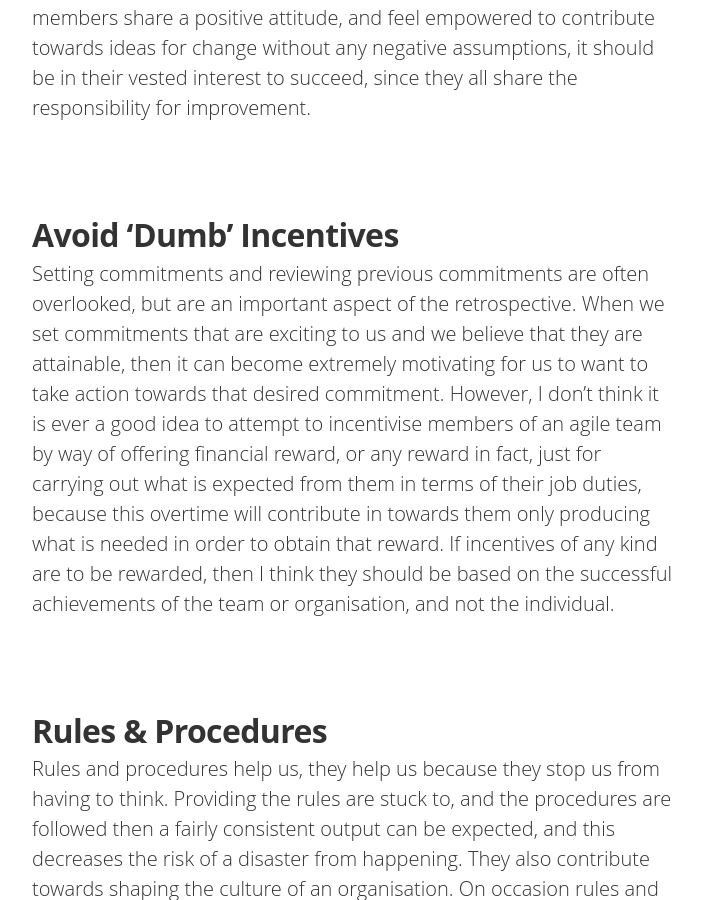
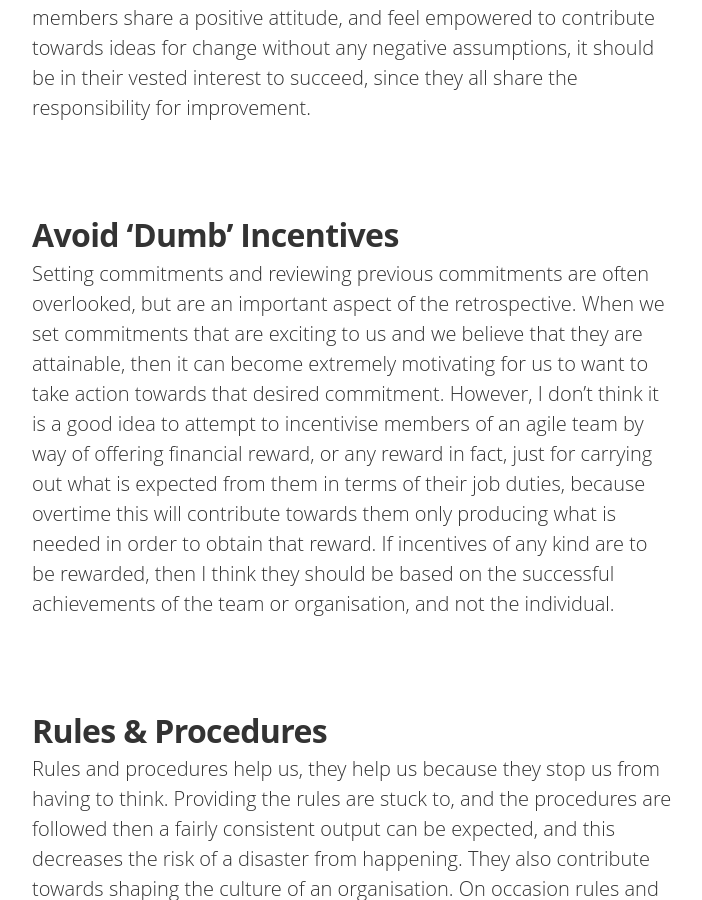
Before and after one commit to IamJackReed/JackReed, a Jekyll site: the page built from _posts/2017-08-21-retrospectives-unnecessary-bad-situations.md, in a window 1280 px wide and 900 px high, scrolled down 2722 px. Shown: the whole window, without its empty margins (288-990 px from the left). Built offline with Jekyll 4.4.1, drawn with Linux system fonts in a browser that asks for light colours; nearby versions of some CDN libraries; some web fonts are replaced; comment, search, counter and statistics services are not loaded.

Commit message:
Update 2017-08-21-retrospectives-unnecessary-bad-situations.md

```diff
--- a/_posts/2017-08-21-retrospectives-unnecessary-bad-situations.md
+++ b/_posts/2017-08-21-retrospectives-unnecessary-bad-situations.md
@@ -20,7 +20,7 @@ image2: /assets/article_images/2017-08-21-retrospectives-unnecessary-bad-situati
 
 
 # Avoid 'Dumb' Incentives
-<span style="color:#00000; font-family: 'open sans'; font-size: 1em; font-size: 20px; font-weight: 200; hyphens: none;">Setting commitments and reviewing previous commitments are often overlooked, but are an important aspect of the retrospective. When we set commitments that are exciting to us and we believe that they are attainable, then it can become extremely motivating for us to want to take action towards that desired commitment. However, I don't think it is ever a good idea to attempt to incentivise members of an agile team by way of offering financial reward, or any reward in fact, just for carrying out what is expected from them in terms of their job duties, because this overtime will contribute in towards them only producing what is needed in order to obtain that reward. If incentives of any kind are to be rewarded, then I think they should be based on the successful achievements of the team or organisation, and not the individual.
+<span style="color:#00000; font-family: 'open sans'; font-size: 1em; font-size: 20px; font-weight: 200; hyphens: none;">Setting commitments and reviewing previous commitments are often overlooked, but are an important aspect of the retrospective. When we set commitments that are exciting to us and we believe that they are attainable, then it can become extremely motivating for us to want to take action towards that desired commitment. However, I don't think it is a good idea to attempt to incentivise members of an agile team by way of offering financial reward, or any reward in fact, just for carrying out what is expected from them in terms of their job duties, because overtime this will contribute towards them only producing what is needed in order to obtain that reward. If incentives of any kind are to be rewarded, then I think they should be based on the successful achievements of the team or organisation, and not the individual.
 
 # Rules & Procedures
 <span style="color:#00000; font-family: 'open sans'; font-size: 1em; font-size: 20px; font-weight: 200; hyphens: none;">Rules and procedures help us, they help us because they stop us from having to think. Providing the rules are stuck to, and the procedures are followed then a fairly consistent output can be expected, and this decreases the risk of a disaster from happening. They also contribute towards shaping the culture of an organisation. On occasion rules and procedures need to be evaluated, some rules may be in place due to legislation. Have you ever questioned why something is done within an organisation a particular way because you don't fully understand why it is done that way, only to get a response like '_I'm not entirely sure, we've just always done it that way_'. When facing a challenge like changing something that has always been done a certain way, it may pay off to check whether it is an actually required, does it need to be performed as it is, or can there be room for negotiating a better solution?
```
